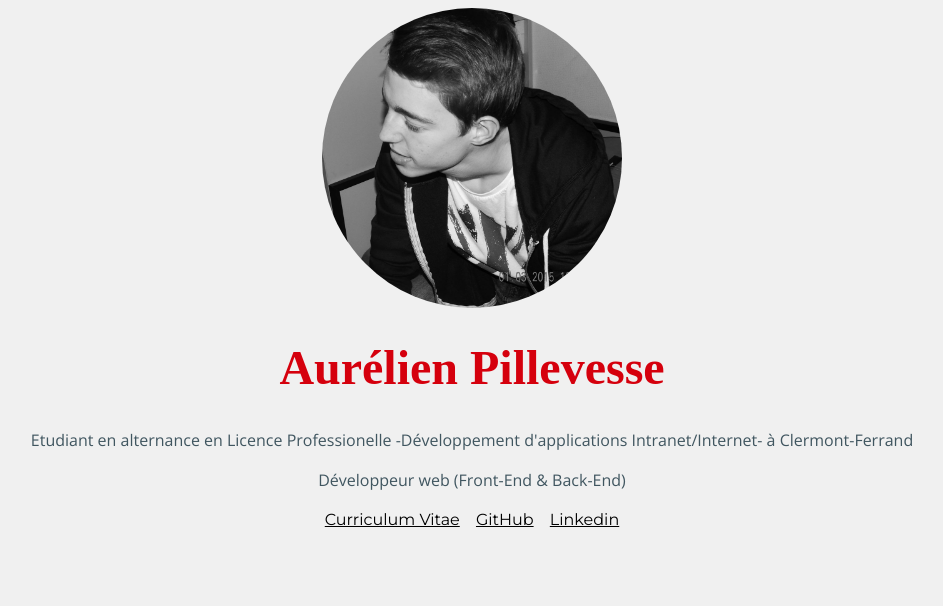
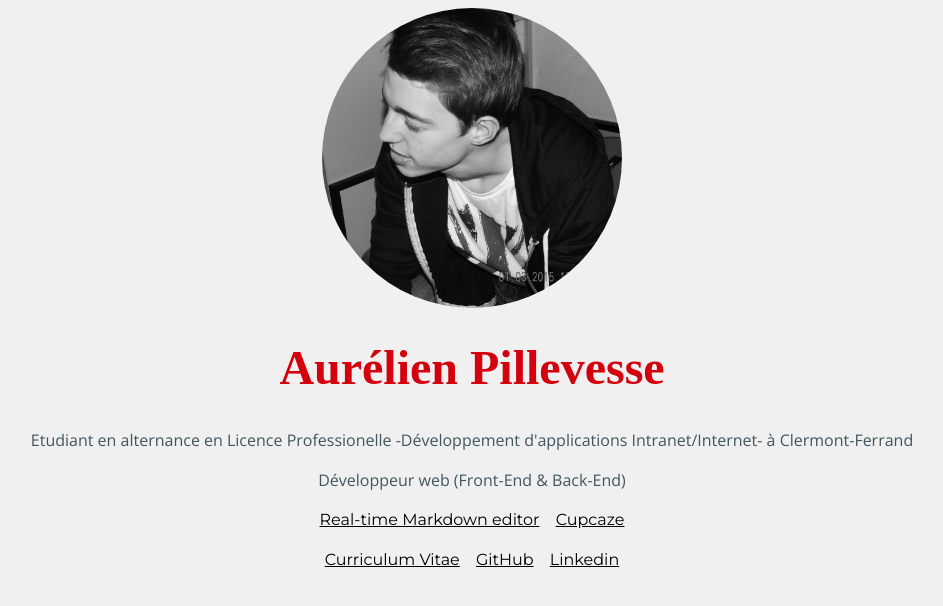
Before and after one commit to AurelienPillevesse/AurelienPillevesse.github.io, a plain HTML site: page index.html in a window 1280 px wide. Shown: the whole page, without its empty margins (168-1111 px from the left). Drawn offline with nearby package versions, Linux system fonts and the light colour scheme; a web font is replaced by a local one.

Commit message:
add some projects

```diff
--- a/index.html
+++ b/index.html
@@ -31,6 +31,10 @@
 		<p>Etudiant en alternance en Licence Professionelle -Développement d'applications Intranet/Internet- à Clermont-Ferrand</p>
 		<p>Développeur web (Front-End & Back-End)</p>
 		<ul class="social">
+			<li><a href="/applesauce/">Real-time Markdown editor</a></li>
+			<li><a href="/cupcaze-ball/">Cupcaze</a></li>
+		</ul>
+		<ul class="social">
 			<li><a href="pdf/AurelienPillevesse_CV.pdf">Curriculum Vitae</a></li>
 			<li><a href="https://github.com/AurelienPillevesse">GitHub</a></li>
 			<li><a href="https://linkedin.com/in/aurelienpillevesse">Linkedin</a></li>
```
